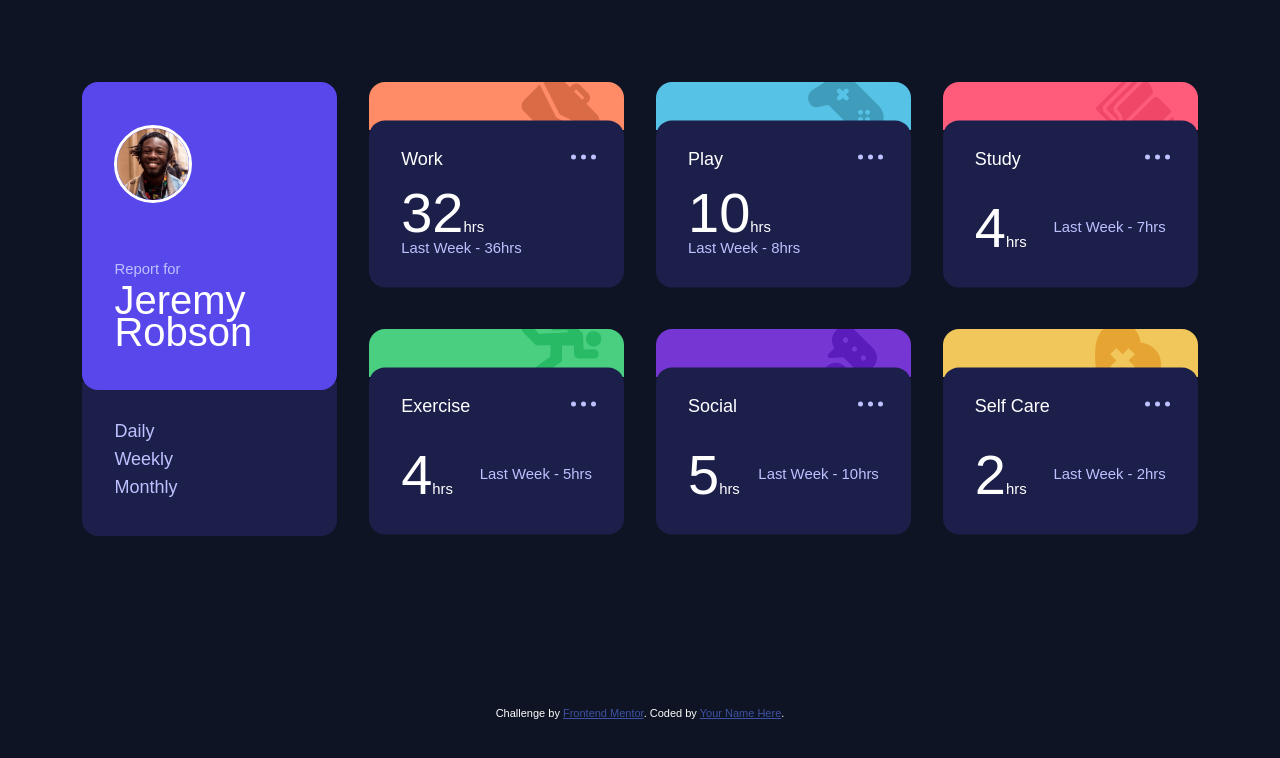
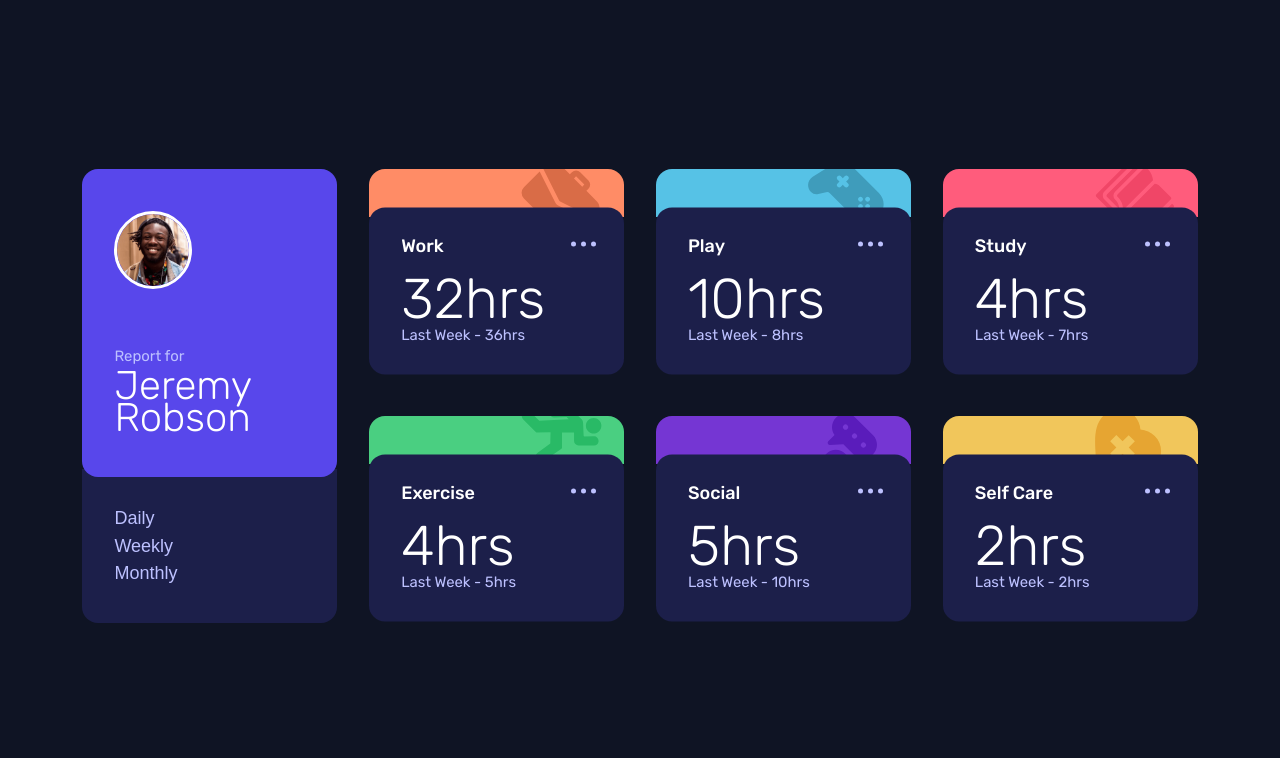
Before and after one commit to mariagraciaponce/time-tracking-dashboard-main, a plain HTML site: page index.html in a window 1280 px wide. Drawn offline with Linux system fonts and the light colour scheme.

Commit message:
final commit

```diff
--- a/index.html
+++ b/index.html
@@ -7,17 +7,12 @@
   <link rel="icon" type="image/png" sizes="32x32" href="./images/favicon-32x32.png">
   <link rel="preconnect" href="https://fonts.googleapis.com">
   <link rel="preconnect" href="https://fonts.gstatic.com" crossorigin>
-  <link href="https://fonts.googleapis.com/css2?family=Roboto:ital,wght@0,100..900;1,100..900&display=swap" rel="stylesheet">
+  <link href="https://fonts.googleapis.com/css2?family=Rubik:ital,wght@0,300..900;1,300..900&display=swap" rel="stylesheet">
   <link rel="stylesheet" href="style.css">
   <script defer src="script.js"></script>
 
   <title>Frontend Mentor | Time tracking dashboard</title>
 
-  <!-- Feel free to remove these styles or customise in your own stylesheet 👍 -->
-  <style>
-    .attribution { font-size: 11px; text-align: center; }
-    .attribution a { color: hsl(228, 45%, 44%); }
-  </style>
 </head>
 <body>
   <section class="activity-tracker">
@@ -149,11 +144,5 @@
 
   </section>
 
-  <div class="attribution">
-    Challenge by <a href="https://www.frontendmentor.io?ref=challenge" target="_blank">Frontend Mentor</a>.
-    Coded by <a href="#">Your Name Here</a>.
-  </div>
-
-  <script src="script.js"></script>
 </body>
 </html>
--- a/script.js
+++ b/script.js
@@ -21,7 +21,7 @@ function renderCards(data, period = "weekly") {
               <h2>${item.title}</h2>
             </div>
             <div class="activity__data">
-              <p><span>${item.timeframes[period].current}</span>hrs</p>
+              <p><span>${item.timeframes[period].current}hrs</span></p>
               <p>Last ${
                 period === "daily"
                   ? "Day"
@@ -38,7 +38,7 @@ function renderCards(data, period = "weekly") {
         // Si la tarjeta ya existe, solo actualizar los datos
         const activityData = card.querySelector(".activity__data");
         activityData.innerHTML = `
-          <p><span>${item.timeframes[period].current}</span>hrs</p>
+          <p><span>${item.timeframes[period].current}hrs</span></p>
           <p>Last ${
             period === "daily"
               ? "Day"
--- a/style.css
+++ b/style.css
@@ -52,10 +52,12 @@ h1 {
     font-size: var(--tp-h1);
     font-weight: var(--fw-light);
 }
+
 span {
     font-size: var(--tp-span);
     font-weight: var(--fw-light);
     line-height: var(--line-height-span);
+    color: white;
 }
 h2 {
     font-size: var(--tp-3);
@@ -189,7 +191,7 @@ button:is(:hover, :active) {
     align-items: center;
     justify-content: space-between ;
 }
-.activity__data p:not(:has(span)) {
+.activity__data:not(p :has(span)){
     color: var(--navy-200);
 }
 
```
Also changed, not shown: design/active-states.jpg (deleted), design/desktop-design.jpg (deleted), design/mobile-design.jpg (deleted), images/screenshot.png (added), preview.jpg (deleted), 3 other files.
